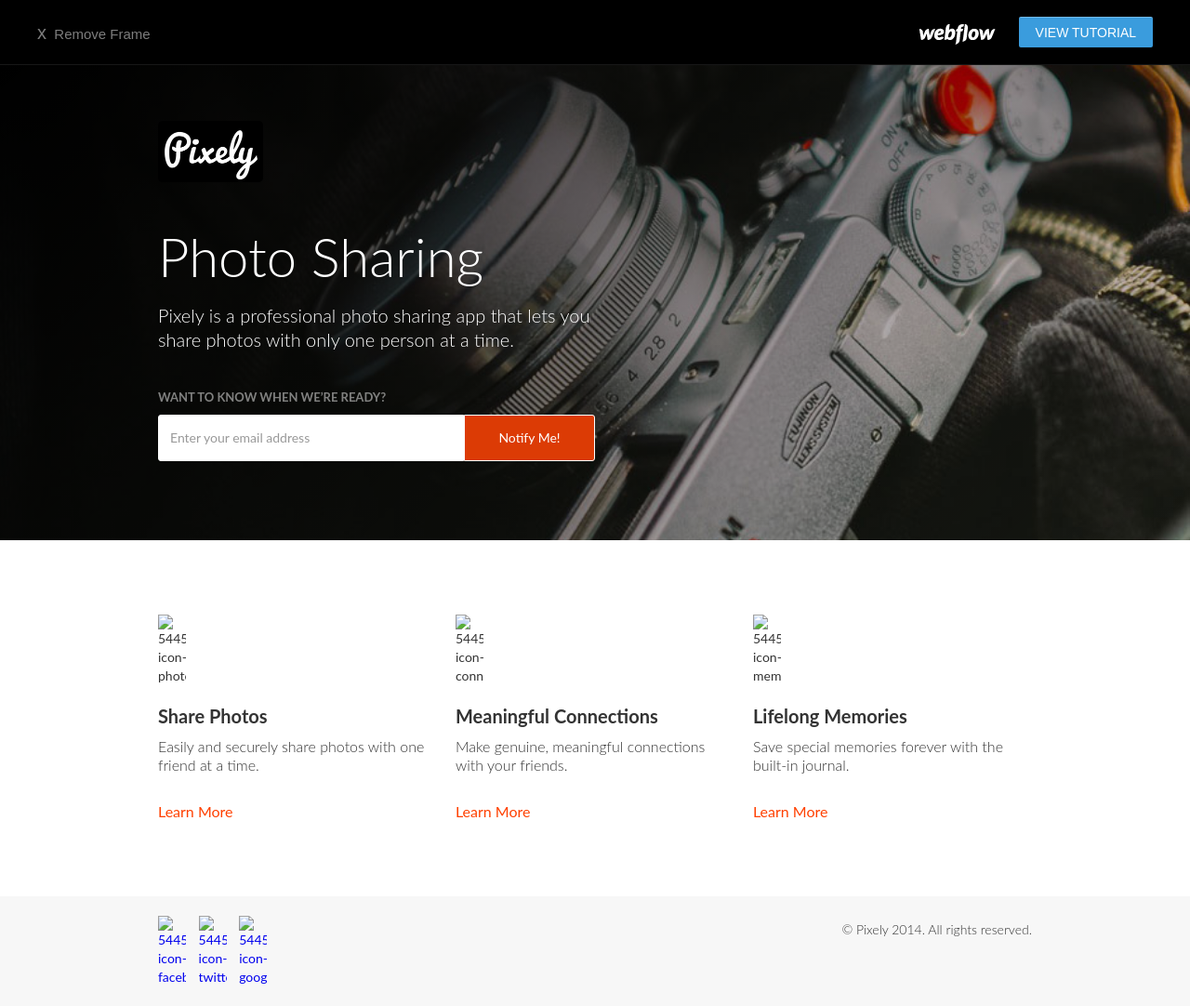
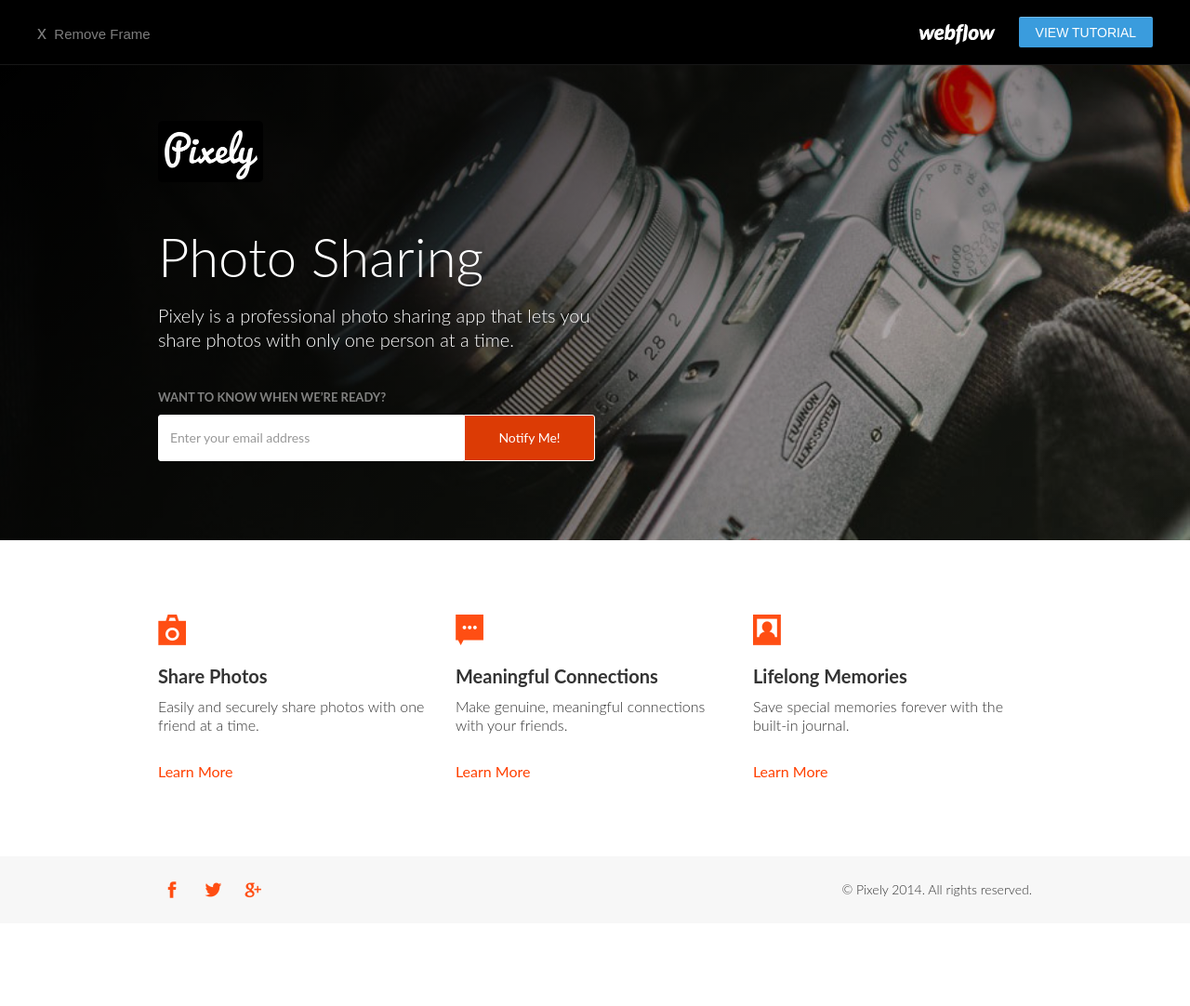
Before and after one commit to mona87/side-project, a plain HTML site: page pixely.webflow/index.html in a window 1280 px wide. Shown: the whole page at 93% size. After the commit the page ends 993 px from the top, so only its background shows below. Drawn offline with nearby package versions, Linux system fonts and the light colour scheme; a script that the page names is missing.

Commit message:
editable

```diff
--- a/pixely.webflow/index.html
+++ b/pixely.webflow/index.html
@@ -59,7 +59,7 @@ google: {
 			<div class="w-row">
 				<div class="w-col w-col-4">
 					<div class="teaser-wrapper">
-						<img src="images/teaser-icon-photos.png editable" width="30" alt="54456178a05709a755da9c61_teaser-icon-photos.png">
+						<img class="editable" src="images/teaser-icon-photos.png " width="30" alt="54456178a05709a755da9c61_teaser-icon-photos.png">
 						<h3 class="editable">Share Photos</h3>
 						<p class="editable">Easily and securely share photos with one friend at a time.</p>
 						<a class="link editable" href="#">Learn More</a>
@@ -67,7 +67,7 @@ google: {
 				</div>
 				<div class="w-col w-col-4">
 					<div class="teaser-wrapper">
-						<img src="images/teaser-icon-connections.png editable" width="30" alt="544562687fa3dfa65588bcf8_teaser-icon-connections.png">
+						<img class="editable" src="images/teaser-icon-connections.png" width="30" alt="544562687fa3dfa65588bcf8_teaser-icon-connections.png">
 						<h3 class="editable">Meaningful Connections</h3>
 						<p class="editable">Make genuine, meaningful connections with your friends.</p>
 						<a class="link editable" href="#">Learn More</a>
@@ -75,7 +75,7 @@ google: {
 				</div>
 				<div class="w-col w-col-4">
 					<div class="teaser-wrapper">
-						<img src="images/teaser-icon-memories.png editable" width="30" alt="54456282e62142a84d262a09_teaser-icon-memories.png">
+						<img class="editable" src="images/teaser-icon-memories.png " width="30" alt="54456282e62142a84d262a09_teaser-icon-memories.png">
 						<h3 class="editable">Lifelong Memories</h3>
 						<p class="editable">Save special memories forever with the built-in journal.</p>
 						<a class="link editable" href="#">Learn More</a>
@@ -88,12 +88,12 @@ google: {
 		<div class="w-container">
 			<div class="w-row">
 				<div class="w-col w-col-6">
-					<a class="w-inline-block social-media-link editable" href="#">
-						<img src="images/footer-icon-facebook.png editable" width="30" alt="5445630d944ecdaa4df86a76_footer-icon-facebook.png"></a>
-					<a class="w-inline-block social-media-link editable" href="#">
-						<img src="images/footer-icon-twitter.png editable" width="30" alt="54456363944ecdaa4df86a78_footer-icon-twitter.png"></a>
-					<a class="w-inline-block social-media-link editable" href="#">
-						<img src="images/footer-icon-google.png editable" width="30" alt="5445636be62142a84d262a16_footer-icon-google.png"></a>
+					<a class="w-inline-block social-media-link " href="#">
+						<img class="editable" src="images/footer-icon-facebook.png " width="30" alt="5445630d944ecdaa4df86a76_footer-icon-facebook.png"></a>
+					<a class="w-inline-block social-media-link " href="#">
+						<img class="editable" src="images/footer-icon-twitter.png " width="30" alt="54456363944ecdaa4df86a78_footer-icon-twitter.png"></a>
+					<a class="w-inline-block social-media-link " href="#">
+						<img class="editable" src="images/footer-icon-google.png " width="30" alt="5445636be62142a84d262a16_footer-icon-google.png"></a>
 				</div>
 				<div class="w-col w-col-6">
 					<div class="copyright">© Pixely 2014. All rights reserved.</div>
```
